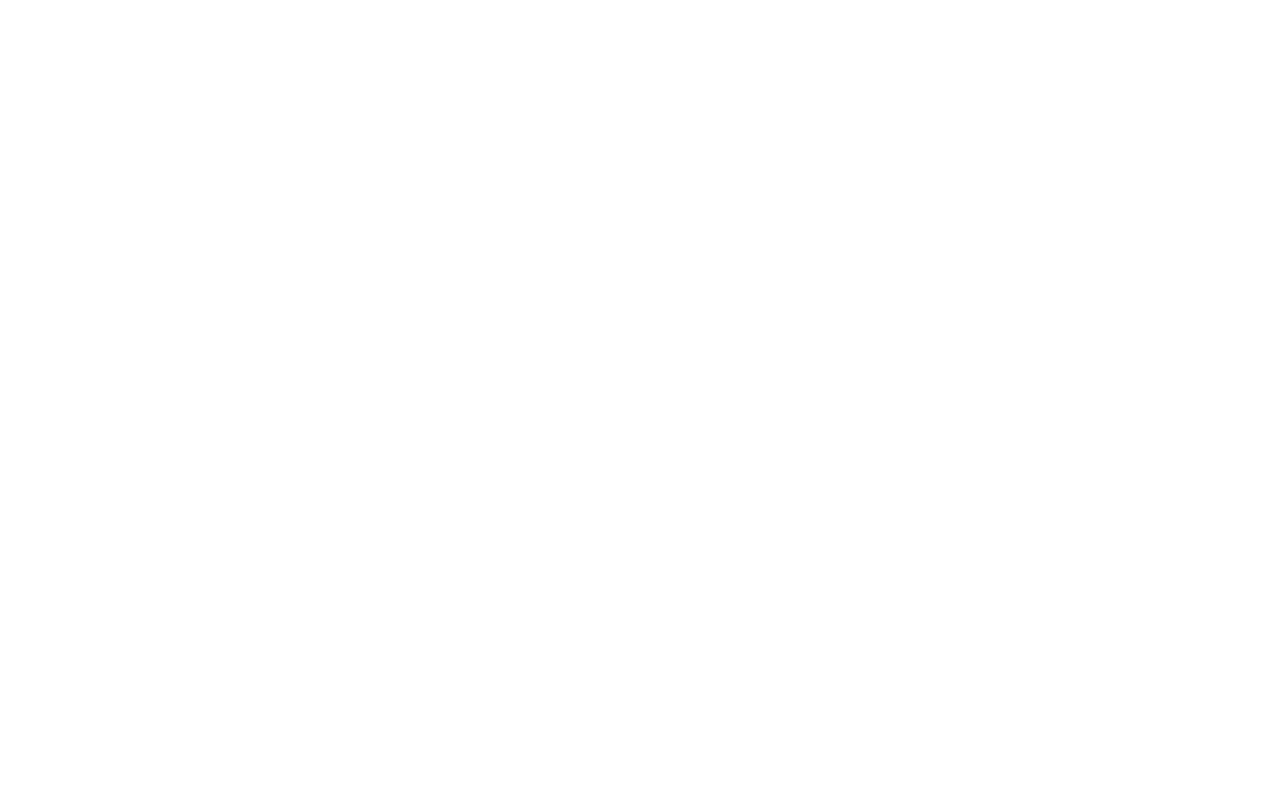
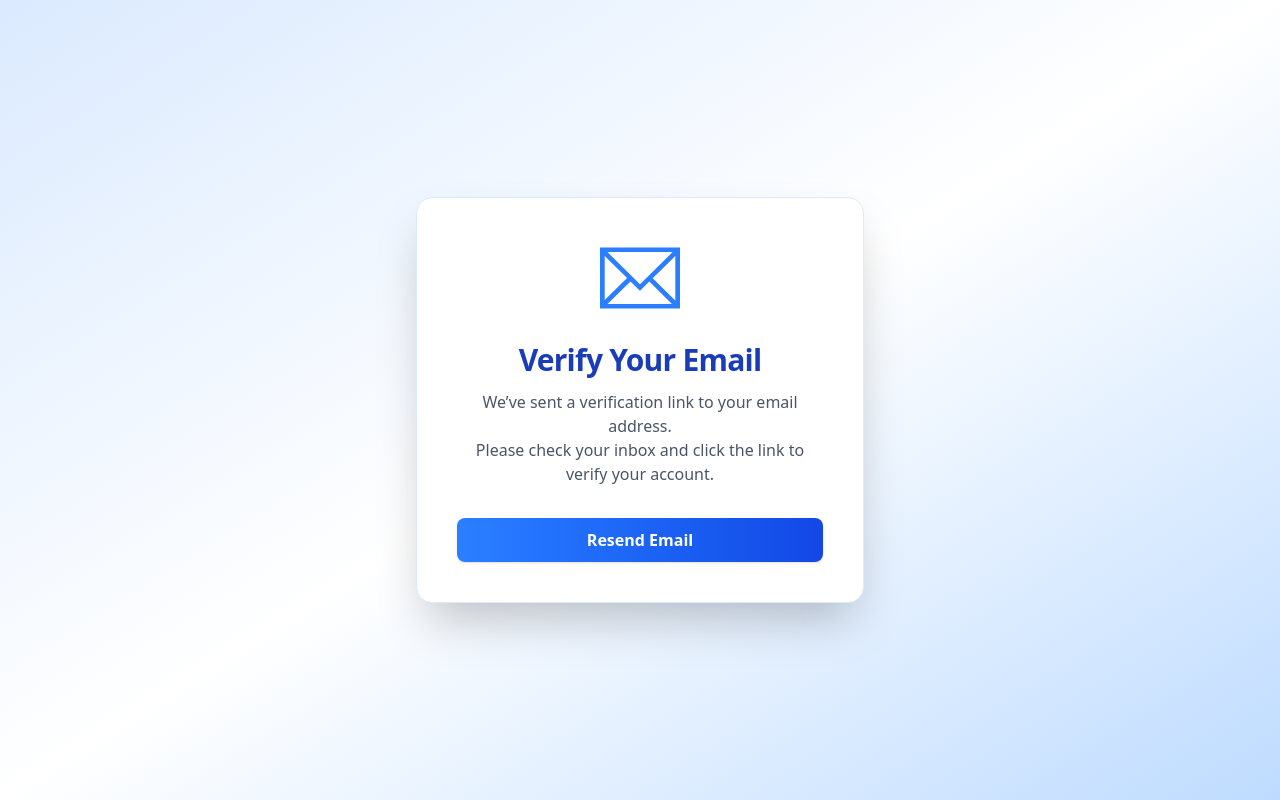
Before and after one commit to RoushanSri/SmartSplit, a React (Vite) app in the folder frontend/: page /verify-email in a window 1280 px wide. Before the commit this address had no page. Built offline with nearby package versions, Linux system fonts and the light colour scheme.

Commit message:
Add email verification flow with new VerifyEmail component and update SignUp logic

```diff
--- a/frontend/src/App.jsx
+++ b/frontend/src/App.jsx
@@ -12,6 +12,7 @@ import ContactUs from "./pages/ContactUs";
 import SplitBill from "./pages/SplitBill";
 import PastEvents from "./pages/PastEvents";
 import DashHistory from "./components/DashHistory";
+import VerifyEmail from "./pages/VerifyEmail";
 
 const App = () => {
   return (
@@ -34,6 +35,7 @@ const App = () => {
         <Route path="/" element={<LandingPage />} />
         <Route path="/login" element={<Login />} />
         <Route path="/signup" element={<SignUp />} />
+        <Route path="/verify-email" element={<VerifyEmail/>}/>
 
         <Route path="/u/" element={<AuthProtector>
           <MainLayout />
--- a/frontend/src/pages/SignUp.jsx
+++ b/frontend/src/pages/SignUp.jsx
@@ -1,12 +1,18 @@
 import React, { useState } from "react";
 import { FaEnvelope, FaLock, FaArrowLeft, FaEye, FaEyeSlash } from "react-icons/fa";
-import { Link } from "react-router-dom";
+import { Link, useNavigate } from "react-router-dom";
+import { useDispatch } from "react-redux";
+import { toast } from "react-hot-toast";
+import { registerUser } from "../redux/slice/authSlice";
 
 const SignUp = () => {
   const [showPassword, setShowPassword] = useState(false);
   const [name, setName] = useState("");
   const [email, setEmail] = useState("");
   const [password, setPassword] = useState("");
+
+  const dispatch = useDispatch();
+  const navigate = useNavigate();
 
   const handleInputChange = (e) => {
     const { name, value } = e.target;
@@ -27,7 +33,33 @@ const SignUp = () => {
 
   const handleSubmit = (e) => {
     e.preventDefault();
-    console.log("Signup attempt:", { name, email, password });
+    const toastId = toast.loading("Sending Verification Email...");
+    if (!name || !email || !password) {
+      toast.error("Please fill in all fields",{
+        id:toastId
+      });
+      return;
+    }
+     dispatch(registerUser({ username:name, email, password }))
+      .then((response) => {
+        if (response.payload.success) {
+          toast.success("Verification email sent successfully", {
+            id:toastId
+          });
+          navigate("/verify-email");
+        } else {
+          toast.error(
+            response.payload.message || "Failed to send verification email",{
+              id:toastId
+            }
+          );
+        }
+      })
+      .catch((error) => {
+        toast.error(error.message || "An error occurred",{
+          id:toastId
+        });
+      });
   };
 
   return (
--- /dev/null
+++ b/frontend/src/pages/VerifyEmail.jsx
@@ -0,0 +1,26 @@
+import React from 'react'
+import { TfiEmail } from "react-icons/tfi";
+
+function VerifyEmail() {
+return (
+    <div className="flex flex-col items-center justify-center min-h-screen bg-gradient-to-br from-blue-100 via-white to-blue-200">
+        <div className="bg-white p-10 rounded-2xl shadow-2xl w-full max-w-md border border-blue-100">
+            <div className="flex flex-col items-center">
+                <TfiEmail className="text-blue-500 w-20 h-20 mb-6 animate-bounce-slow" />
+                <h1 className="text-3xl font-extrabold mb-3 text-center text-blue-800 tracking-tight">
+                    Verify Your Email
+                </h1>
+                <p className="text-gray-600 mb-8 text-center text-base">
+                    We’ve sent a verification link to your email address.<br />
+                    Please check your inbox and click the link to verify your account.
+                </p>
+                <button className="w-full bg-gradient-to-r from-blue-500 to-blue-700 hover:from-blue-600 hover:to-blue-800 text-white font-bold py-2.5 px-4 rounded-lg shadow transition duration-200 focus:outline-none focus:ring-2 focus:ring-blue-400 focus:ring-opacity-50">
+                    Resend Email
+                </button>
+            </div>
+        </div>
+    </div>
+)
+}
+
+export default VerifyEmail
```
Also changed, not shown: 1 other file (tests, documents, lock files or other folders).
